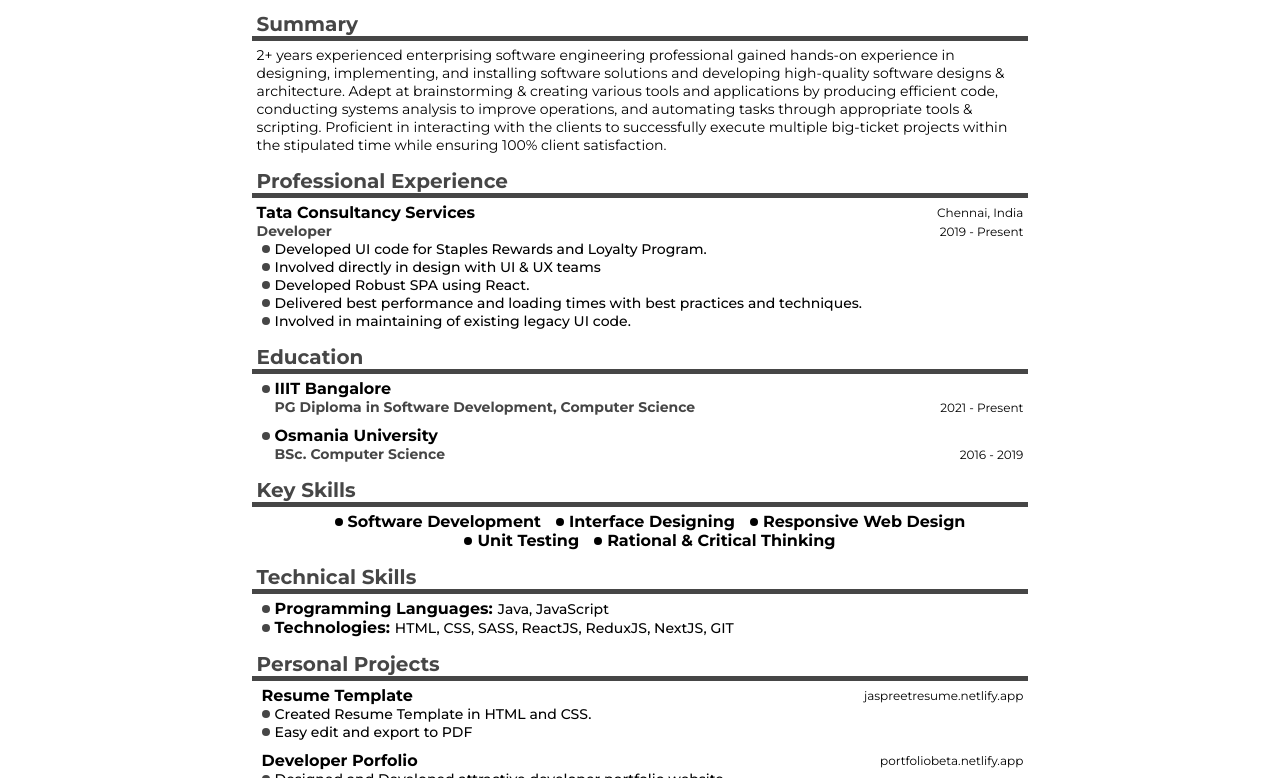
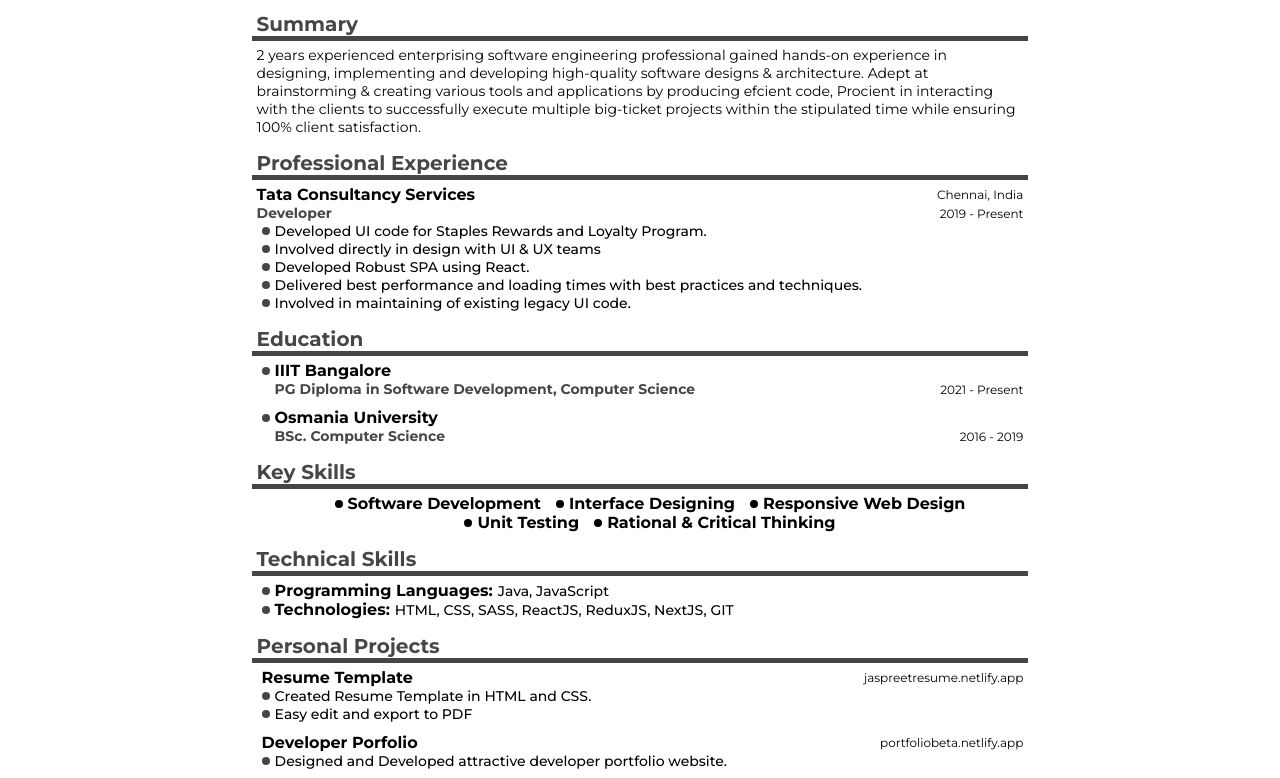
Before and after one commit to Jaspreet-22g/resume, a plain HTML site: page index.html in a window 1280 px wide. Shown: the part 134-912 px from the top of the page. Drawn offline with Linux system fonts and the light colour scheme.

Commit message:
text update

```diff
--- a/index.html
+++ b/index.html
@@ -42,15 +42,14 @@
 
     <section class="summary">
         <h2 class="main-block-title">Summary</h2>
-        <p>2+ years experienced enterprising software engineering professional gained hands-on experience in designing,
-            implementing, and installing software solutions and developing high-quality software designs & architecture.
-            Adept at
-            brainstorming & creating various tools and applications by producing efficient code, conducting systems
-            analysis to
-            improve operations, and automating tasks through appropriate tools & scripting. Proficient in interacting
-            with the clients
-            to successfully execute multiple big-ticket projects within the stipulated time while ensuring 100% client
-            satisfaction.
+        <p>2 years experienced enterprising software engineering professional gained hands-on experience in
+            designing, implementing and developing high-quality software
+            designs &
+            architecture. Adept at brainstorming & creating various tools and applications by producing efcient
+            code,
+             Procient in interacting with the clients to successfully execute multiple big-ticket
+            projects within
+            the stipulated time while ensuring 100% client satisfaction.
         </p>
     </section>
 
```
Also changed, not shown: 1 other file.
